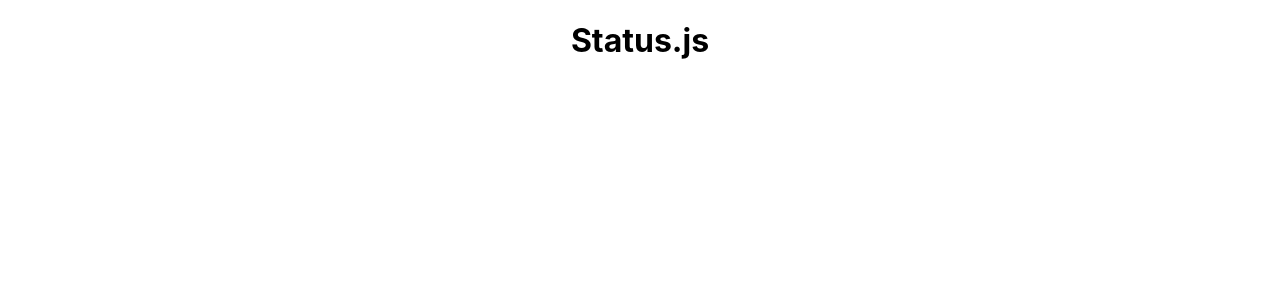
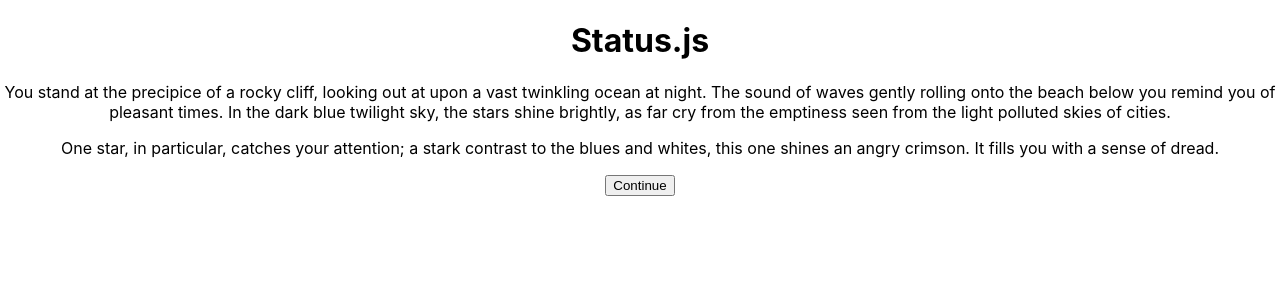
Before and after one commit to kshieldsDTS/hydraxus-cya, a React (Create React App) app: page /story in a window 1280 px wide. Before the commit this address had no page. Shown: the top 300 px of the page. Built offline with nearby package versions, Linux system fonts and the light colour scheme.

Commit message:
refactor code to utilize an asset library instead of multiple components. need to delete unused components

```diff
--- a/src/App.js
+++ b/src/App.js
@@ -1,20 +1,24 @@
 import './App.css';
 import { Routes, Route } from 'react-router-dom'
+import { useState } from 'react';
 import Status from './Components/Status'
 import Welcome from './Components/Welcome'
+import Narrative from './Components/Narrative';
 import C1P1 from './Components/Chapter 1/C1P1'
 import C1P2 from './Components/Chapter 1/C1P2'
 import C1P3 from './Components/Chapter 1/C1P3'
 
 function App() {
+  const [id, setId] = useState(0)
   return (
     <div className="App">
       <Status/>
       <Routes>
         <Route path='/' element={<Welcome/>}/>
-        <Route path='/c1p1' element={<C1P1/>}/>
+        {/* <Route path='/c1p1' element={<C1P1/>}/>
         <Route path='/c1p2' element={<C1P2/>}/>
-        <Route path='/c1p3' element={<C1P3/>}/>
+        <Route path='/c1p3' element={<C1P3/>}/> */}
+        <Route path='/story' element={<Narrative id={id} setId={setId}/>}/>
       </Routes>
     </div>
   );
--- /dev/null
+++ b/src/Assets/chapter1.js
@@ -0,0 +1,12 @@
+export const chapter1 = [
+    {
+        id: 0,
+        text: 'You stand at the precipice of a rocky cliff, looking out at upon a vast twinkling ocean at night. The sound of waves gently rolling onto the beach below you remind you of pleasant times. In the dark blue twilight sky, the stars shine brightly, as far cry from the emptiness seen from the light polluted skies of cities.',
+        text2: 'One star, in particular, catches your attention; a stark contrast to the blues and whites, this one shines an angry crimson. It fills you with a sense of dread.'
+    },
+    {
+        id: 1,
+        text: 'test',
+    }
+]
+export default chapter1
--- a/src/Components/Chapter 1/c1p3.js
+++ b/src/Components/Chapter 1/c1p3.js
@@ -1,6 +1,5 @@
 import React from 'react';
 import { useState } from 'react'
-import { Link } from 'react-router-dom'
 import C1P3A from './C1P3A';
 import C1P3B from './C1P3B';
 import C1P3C from './C1P3C';
@@ -16,7 +15,7 @@ function C1P3(props) {
     const [door, setDoor] = useState(false)
     const [room, setRoom] = useState(false)
     const [page, setPage] = useState()
-    function handleSubmit(ev){
+    async function handleSubmit(ev) {
         if (userInput)
         ev.preventDefault();
         const array = userInput.split(" ")
@@ -27,31 +26,40 @@ function C1P3(props) {
         setPage('')
         for (let i = 0; i<array.length; i++) {
             if (array[i] === 'check') {
-                setCheck(true)
+                await setCheck(!check)
             }
             if (array[i] === 'window') {
-                setWindow(true)
+                await setWindow(!check)
             }
             if (array[i] === 'room') {
-                setRoom(true)
+                await setRoom(!check)
             }
             if (array[i] === 'door') {
-                setDoor(true)
+                await setDoor(!check)
             }
+            // checkInput()
         }
-        checkInput()
+        if (window === true && check === true) {
+					await setPage('a');
+				}
+				if (room === true && check === true) {
+					await setPage('b');
+				}
+				if (door === true && check === true) {
+					await setPage('c');
+				}
     }
-    function checkInput() {
-        if (window === true && check === true) {
-            setPage('a')
-        }
-        if (room === true && check === true) {
-			setPage('b');
-		}
-        if (door === true && check === true) {
-			setPage('c');
-		}
-    }
+    // async function checkInput() {
+    //     if (window === true && check === true) {
+    //         await setPage('a')
+    //     }
+    //     if (room === true && check === true) {
+	// 		await setPage('b');
+	// 	}
+    //     if (door === true && check === true) {
+	// 		await setPage('c');
+	// 	}
+    // }
     // add logic to find keywords in input and make move based on that.
     // Not sure how to implement. Convert string to array, then parse the array?
     return (
--- /dev/null
+++ b/src/Components/Narrative.js
@@ -0,0 +1,17 @@
+import React from 'react';
+import data from '../Assets/chapter1'
+
+function Narrative({id, setId}) {
+    function handleContinue(){
+        setId(id + 1)
+    }
+    return (
+        <div>
+            <p>{data[id].text}</p>
+            {data[id].text2 ? <p>{data[id].text2}</p> : null}
+            {data[id].options ? <button>{data[id].options}</button> : <button onClick={handleContinue}>Continue</button>}
+        </div>
+    );
+}
+
+export default Narrative;
--- a/src/Components/Welcome.js
+++ b/src/Components/Welcome.js
@@ -5,7 +5,7 @@ function Welcome(props) {
     return (
         <div>
             <p>Welcome to Hydraxus, a world of where magic, monsters, gods, and mystery await you, an adventurer. In this Choose-Your-Own-Adventure, you will type out how you would like to interact with the world.</p>
-            <Link to='/c1p1'><button>Begin!</button></Link>
+            <Link to='/story'><button>Begin!</button></Link>
         </div>
     );
 }
```
